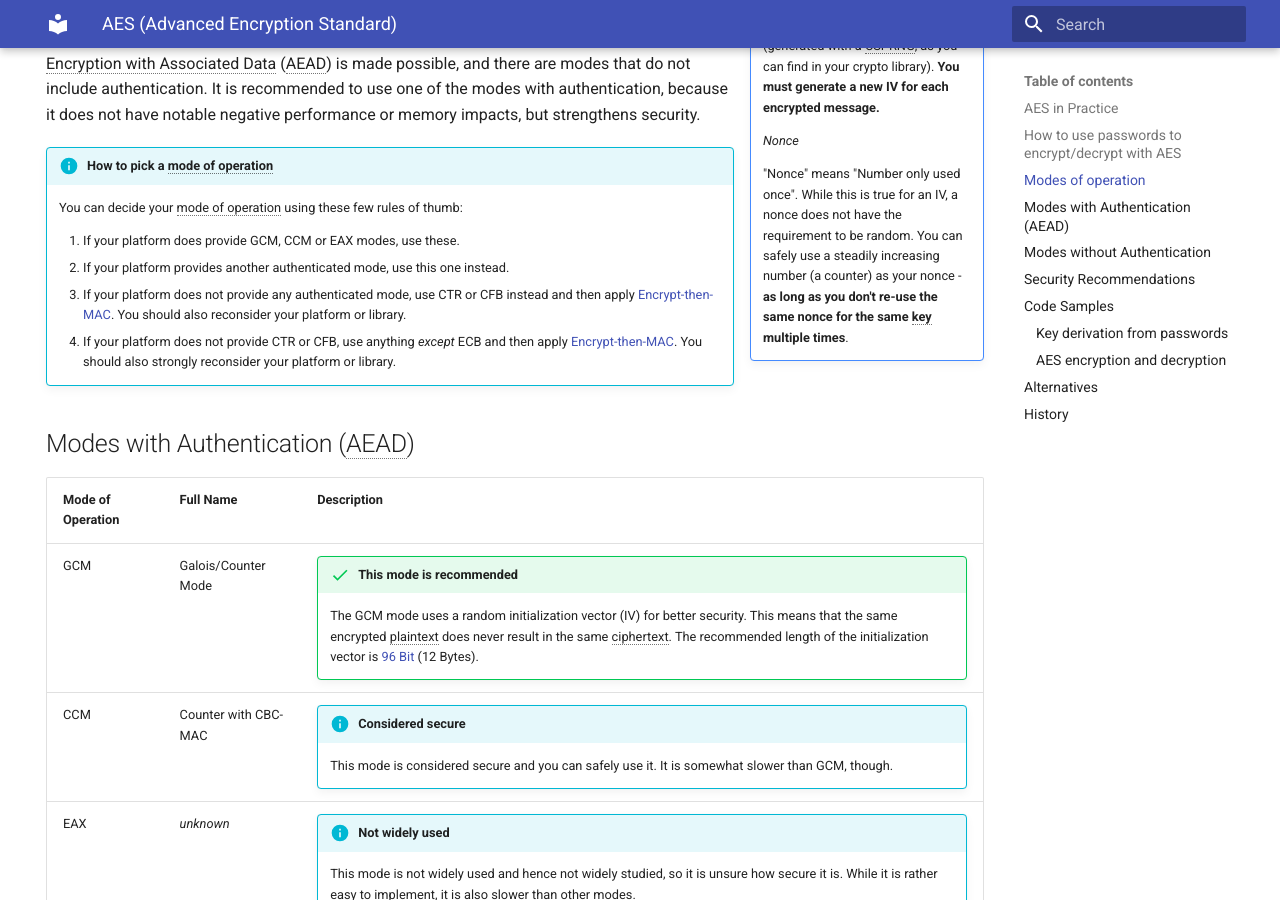
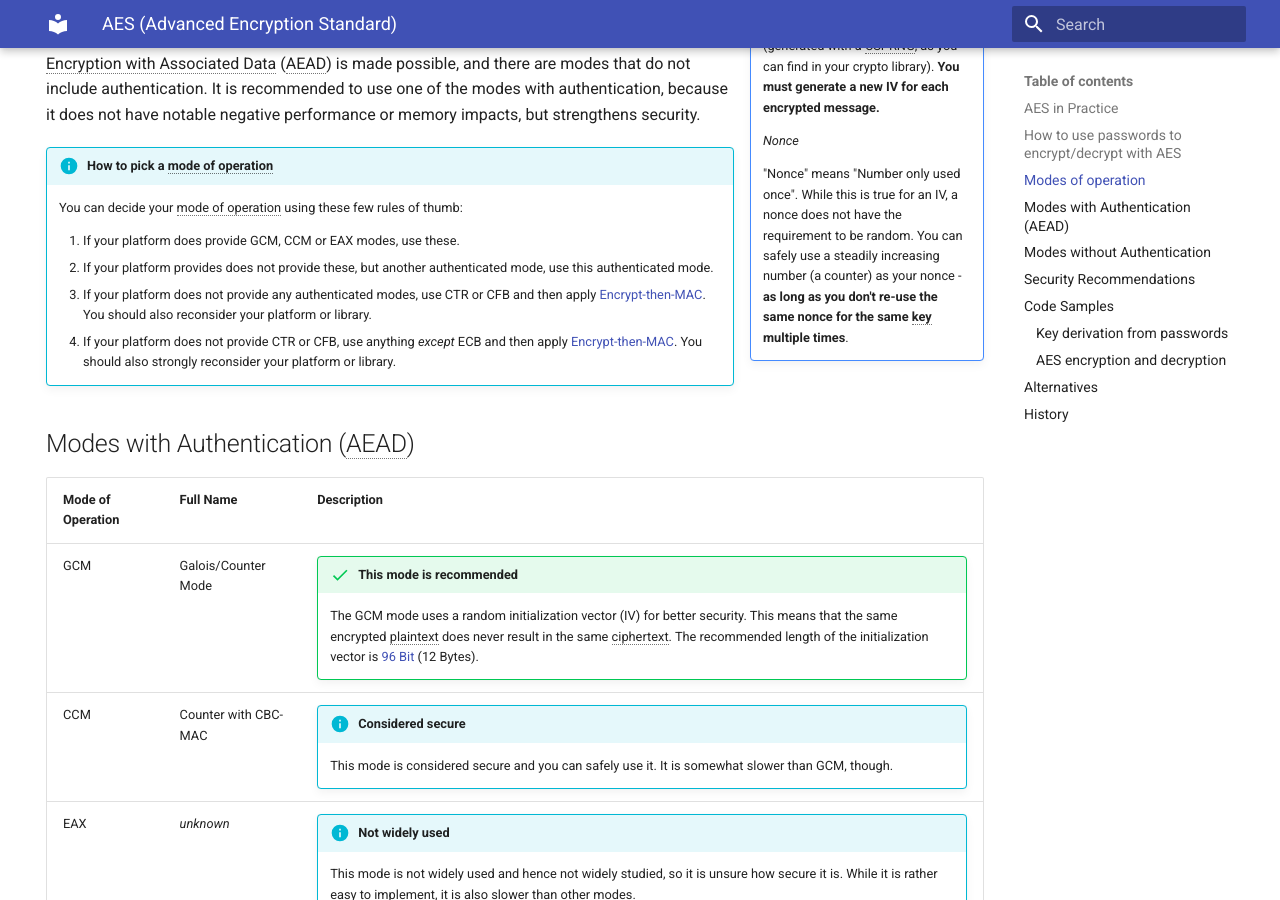
Before and after one commit to daniel-kun/cryptography-primer.info, an MkDocs documentation site: the page built from docs/algorithms/aes.md, in a window 1280 px wide and 900 px high, scrolled down 1699 px. Built offline with MkDocs 1.6.1 and Material for MkDocs 9.7.7, drawn with Linux system fonts in a browser that asks for light colours.

Commit message:
AES: Updated wording on the modes of operation selection guide - it could be read that "other modes than GCM, CCM or EAX" should be preferred.

```diff
--- a/docs/algorithms/aes.md
+++ b/docs/algorithms/aes.md
@@ -67,8 +67,8 @@ There are modes that add authentication to the encryption output, so that Authen
     You can decide your mode of operation using these few rules of thumb:
 
     1. If your platform does provide GCM, CCM or EAX modes, use these.
-    1. If your platform provides another authenticated mode, use this one instead.
-    1. If your platform does not provide any authenticated mode, use CTR or CFB instead and then apply [Encrypt-then-MAC](https://crypto.stackexchange.com/questions/202/should-we-mac-then-encrypt-or-encrypt-then-mac). You should also reconsider your platform or library.
+    1. If your platform provides does not provide these, but another authenticated mode, use this authenticated mode.
+    1. If your platform does not provide any authenticated modes, use CTR or CFB and then apply [Encrypt-then-MAC](https://crypto.stackexchange.com/questions/202/should-we-mac-then-encrypt-or-encrypt-then-mac). You should also reconsider your platform or library.
     1. If your platform does not provide CTR or CFB, use anything *except* ECB and then apply [Encrypt-then-MAC](https://crypto.stackexchange.com/questions/202/should-we-mac-then-encrypt-or-encrypt-then-mac). You should also strongly reconsider your platform or library.
 
 ## Modes with Authentication (AEAD)
```
